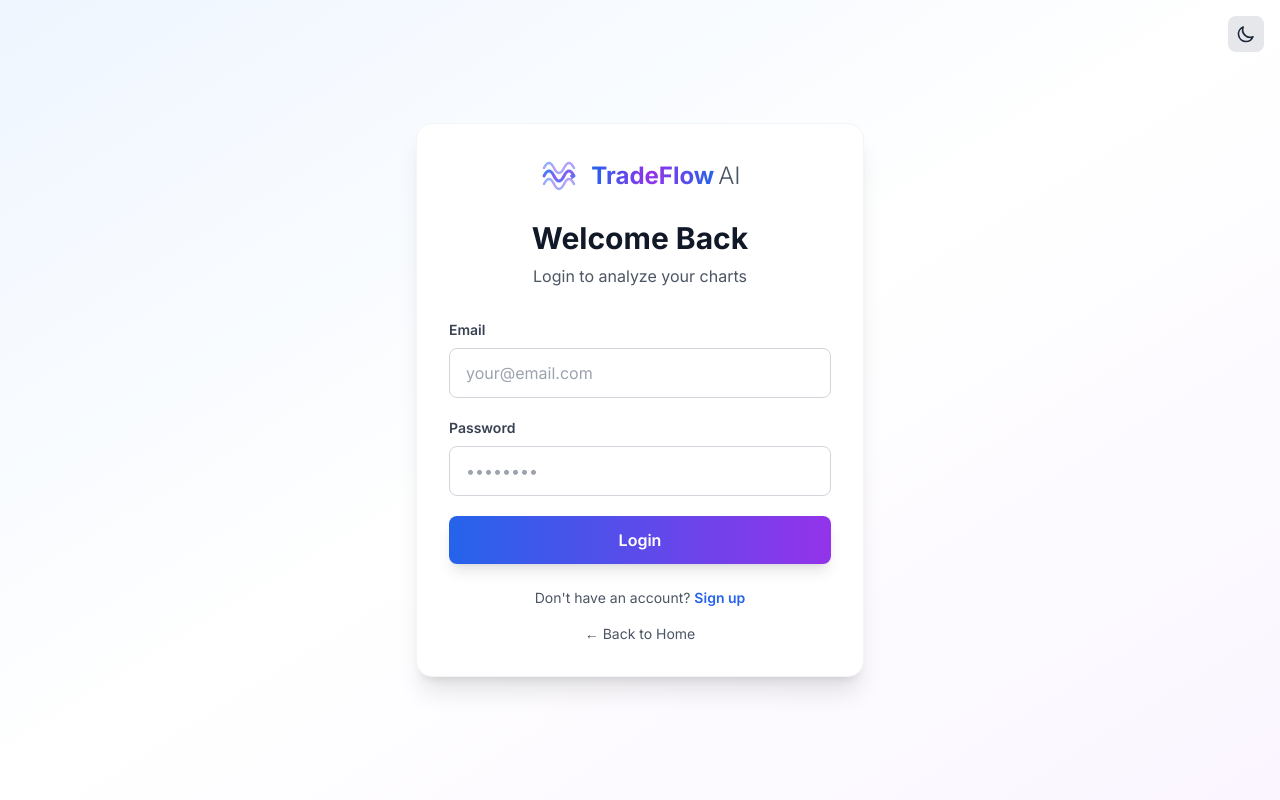
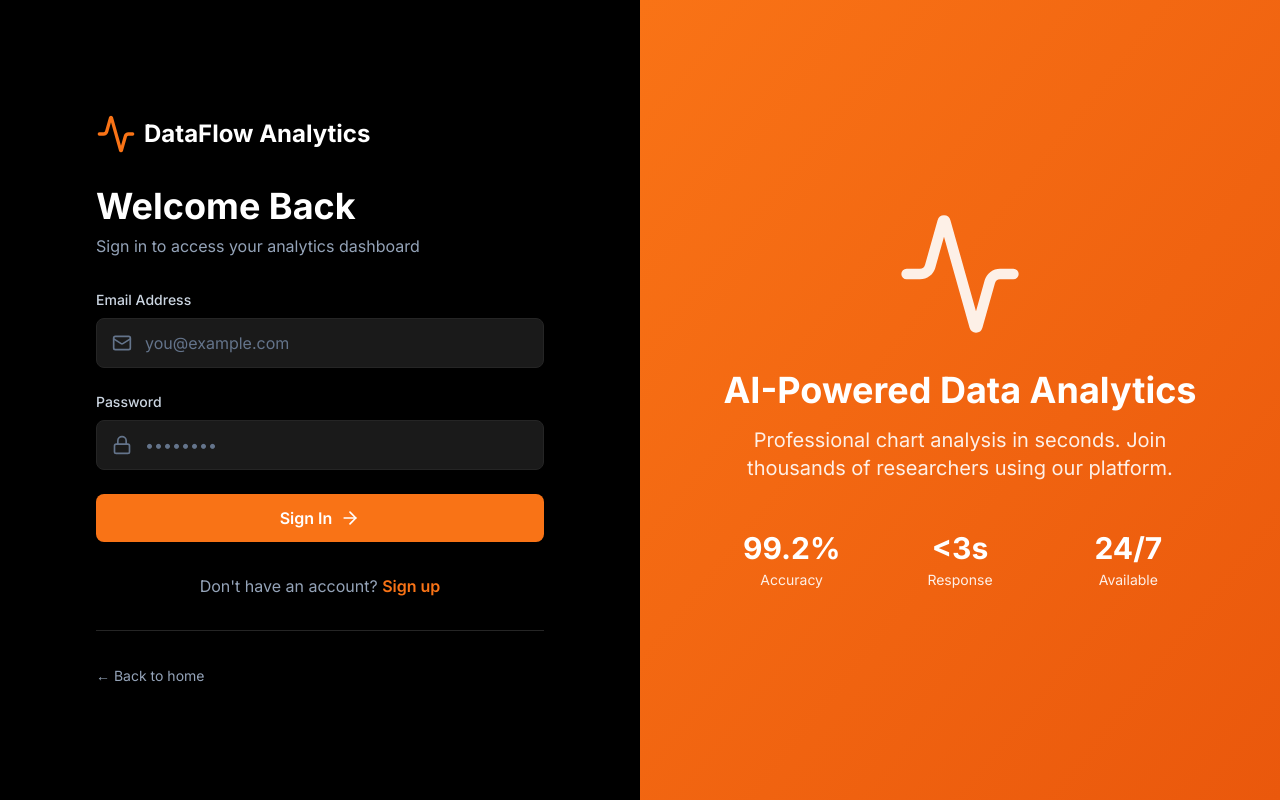
Before and after one commit to rochicenat/tradeflow-ai-frontend, a Next.js app: page /login in a window 1280 px wide. Built offline with nearby package versions, Linux system fonts and the light colour scheme.

Commit message:
Redesign login page - Trend IQ style

```diff
--- a/app/login/page.tsx
+++ b/app/login/page.tsx
@@ -1,149 +1,156 @@
 'use client';
 
-import { useState, useEffect } from 'react';
-import { useAuth } from '@/contexts/AuthContext';
+import { useState } from 'react';
+import { useRouter } from 'next/navigation';
 import Link from 'next/link';
-import { IconLogo } from '@/components/Logo';
 import { motion } from 'framer-motion';
+import { Activity, Mail, Lock, ArrowRight } from 'lucide-react';
+import toast from 'react-hot-toast';
 
 export default function LoginPage() {
+  const router = useRouter();
   const [email, setEmail] = useState('');
   const [password, setPassword] = useState('');
-  const [error, setError] = useState('');
   const [loading, setLoading] = useState(false);
-  const [theme, setTheme] = useState('light');
-  const [mounted, setMounted] = useState(false);
-  const { login } = useAuth();
 
-  useEffect(() => {
-    setMounted(true);
-    const savedTheme = localStorage.getItem('theme') || 'light';
-    setTheme(savedTheme);
-    if (savedTheme === 'dark') {
-      document.documentElement.classList.add('dark');
-    }
-  }, []);
-
-  const toggleTheme = () => {
-    const newTheme = theme === 'light' ? 'dark' : 'light';
-    setTheme(newTheme);
-    localStorage.setItem('theme', newTheme);
-    if (newTheme === 'dark') {
-      document.documentElement.classList.add('dark');
-    } else {
-      document.documentElement.classList.remove('dark');
-    }
-  };
-
-  const handleSubmit = async (e: React.FormEvent) => {
+  const handleLogin = async (e: React.FormEvent) => {
     e.preventDefault();
     setLoading(true);
-    setError('');
 
     try {
-      await login(email, password);
-    } catch (err: any) {
-      setError(err.message || 'Login failed');
+      const response = await fetch('https://tradeflow-ai-backend-production.up.railway.app/login', {
+        method: 'POST',
+        headers: { 'Content-Type': 'application/x-www-form-urlencoded' },
+        body: new URLSearchParams({ email, password })
+      });
+
+      if (!response.ok) {
+        throw new Error('Invalid credentials');
+      }
+
+      const data = await response.json();
+      localStorage.setItem('token', data.access_token);
+      toast.success('Welcome back!');
+      router.push('/dashboard');
+    } catch (error: any) {
+      toast.error(error.message || 'Login failed');
+    } finally {
       setLoading(false);
     }
   };
 
-  if (!mounted) return null;
+  return (
+    <div className="min-h-screen bg-black flex">
+      {/* Left Side - Form */}
+      <div className="w-full lg:w-1/2 flex items-center justify-center p-8">
+        <motion.div
+          initial={{ opacity: 0, y: 20 }}
+          animate={{ opacity: 1, y: 0 }}
+          transition={{ duration: 0.5 }}
+          className="w-full max-w-md"
+        >
+          {/* Logo */}
+          <Link href="/" className="flex items-center gap-2 mb-8">
+            <Activity className="w-10 h-10 text-orange-500" />
+            <span className="text-2xl font-bold text-white">DataFlow Analytics</span>
+          </Link>
 
-  return (
-    <div className="min-h-screen flex items-center justify-center bg-gradient-to-br from-blue-50 via-white to-purple-50 dark:from-gray-900 dark:via-gray-800 dark:to-gray-900 transition-colors duration-300">
-      {/* Theme Toggle - Top Right */}
-      <div className="fixed top-4 right-4">
-        <button
-          onClick={toggleTheme}
-          className="p-2 rounded-lg bg-gray-200 dark:bg-gray-700 hover:bg-gray-300 dark:hover:bg-gray-600 transition-colors"
-        >
-          {theme === 'light' ? (
-            <svg className="w-5 h-5 text-gray-800" fill="none" stroke="currentColor" viewBox="0 0 24 24">
-              <path strokeLinecap="round" strokeLinejoin="round" strokeWidth={2} d="M20.354 15.354A9 9 0 018.646 3.646 9.003 9.003 0 0012 21a9.003 9.003 0 008.354-5.646z" />
-            </svg>
-          ) : (
-            <svg className="w-5 h-5 text-yellow-400" fill="none" stroke="currentColor" viewBox="0 0 24 24">
-              <path strokeLinecap="round" strokeLinejoin="round" strokeWidth={2} d="M12 3v1m0 16v1m9-9h-1M4 12H3m15.364 6.364l-.707-.707M6.343 6.343l-.707-.707m12.728 0l-.707.707M6.343 17.657l-.707.707M16 12a4 4 0 11-8 0 4 4 0 018 0z" />
-            </svg>
-          )}
-        </button>
-      </div>
+          <h1 className="text-4xl font-bold text-white mb-2">Welcome Back</h1>
+          <p className="text-slate-400 mb-8">Sign in to access your analytics dashboard</p>
 
-      <motion.div
-        initial={{ y: 20, opacity: 0 }}
-        animate={{ y: 0, opacity: 1 }}
-        transition={{ duration: 0.5 }}
-        className="bg-white dark:bg-gray-800 p-8 rounded-2xl shadow-xl w-full max-w-md border border-gray-100 dark:border-gray-700 transition-colors duration-300"
-      >
-        <div className="flex justify-center mb-6">
-          <IconLogo />
-        </div>
-
-        <div className="text-center mb-8">
-          <h1 className="text-3xl font-bold text-gray-900 dark:text-white mb-2">
-            Welcome Back
-          </h1>
-          <p className="text-gray-600 dark:text-gray-400">Login to analyze your charts</p>
-        </div>
-
-        <form onSubmit={handleSubmit} className="space-y-5">
+          <form onSubmit={handleLogin} className="space-y-6">
             <div>
-            <label className="block text-sm font-semibold text-gray-700 dark:text-gray-300 mb-2">
-              Email
+              <label className="block text-sm font-medium text-slate-300 mb-2">
+                Email Address
               </label>
+              <div className="relative">
+                <Mail className="absolute left-4 top-1/2 -translate-y-1/2 w-5 h-5 text-slate-500" />
                 <input
                   type="email"
                   value={email}
                   onChange={(e) => setEmail(e.target.value)}
-              className="w-full px-4 py-3 border border-gray-300 dark:border-gray-600 bg-white dark:bg-gray-700 text-gray-900 dark:text-white rounded-lg focus:ring-2 focus:ring-blue-500 focus:border-transparent transition-all"
-              placeholder="your@email.com"
                   required
+                  className="w-full bg-[#1A1A1A] border border-[#252525] rounded-lg pl-12 pr-4 py-3 text-white placeholder-slate-500 focus:border-orange-500 focus:outline-none transition"
+                  placeholder="you@example.com"
                 />
+              </div>
             </div>
 
             <div>
-            <label className="block text-sm font-semibold text-gray-700 dark:text-gray-300 mb-2">
+              <label className="block text-sm font-medium text-slate-300 mb-2">
                 Password
               </label>
+              <div className="relative">
+                <Lock className="absolute left-4 top-1/2 -translate-y-1/2 w-5 h-5 text-slate-500" />
                 <input
                   type="password"
                   value={password}
                   onChange={(e) => setPassword(e.target.value)}
-              className="w-full px-4 py-3 border border-gray-300 dark:border-gray-600 bg-white dark:bg-gray-700 text-gray-900 dark:text-white rounded-lg focus:ring-2 focus:ring-blue-500 focus:border-transparent transition-all"
+                  required
+                  className="w-full bg-[#1A1A1A] border border-[#252525] rounded-lg pl-12 pr-4 py-3 text-white placeholder-slate-500 focus:border-orange-500 focus:outline-none transition"
                   placeholder="••••••••"
-              required
                 />
               </div>
-
-          {error && (
-            <div className="bg-red-50 dark:bg-red-900/30 border border-red-200 dark:border-red-800 text-red-700 dark:text-red-400 p-3 rounded-lg text-sm">
-              {error}
             </div>
-          )}
 
             <button
               type="submit"
               disabled={loading}
-            className="w-full bg-gradient-to-r from-blue-600 to-purple-600 hover:from-blue-700 hover:to-purple-700 text-white font-semibold py-3 rounded-lg transition-all transform hover:scale-[1.02] disabled:opacity-50 disabled:cursor-not-allowed shadow-lg"
+              className="w-full bg-orange-500 hover:bg-orange-600 text-white font-semibold py-3 rounded-lg transition flex items-center justify-center gap-2 disabled:opacity-50"
             >
-            {loading ? 'Logging in...' : 'Login'}
+              {loading ? 'Signing in...' : 'Sign In'}
+              <ArrowRight className="w-5 h-5" />
             </button>
           </form>
 
-        <p className="text-center mt-6 text-sm text-gray-600 dark:text-gray-400">
+          <div className="mt-8 text-center">
+            <p className="text-slate-400">
               Don't have an account?{' '}
-          <Link href="/signup" className="text-blue-600 dark:text-blue-400 hover:text-blue-700 dark:hover:text-blue-300 font-semibold">
+              <Link href="/signup" className="text-orange-500 hover:text-orange-400 font-semibold">
                 Sign up
               </Link>
             </p>
+          </div>
 
-        <p className="text-center mt-4 text-sm">
-          <Link href="/" className="text-gray-600 dark:text-gray-400 hover:text-gray-900 dark:hover:text-white">
-            ← Back to Home
+          <div className="mt-8 pt-8 border-t border-[#252525]">
+            <Link href="/" className="text-slate-400 hover:text-white transition text-sm">
+              ← Back to home
             </Link>
+          </div>
+        </motion.div>
+      </div>
+
+      {/* Right Side - Visual */}
+      <div className="hidden lg:flex w-1/2 bg-gradient-to-br from-orange-500 to-orange-600 items-center justify-center p-12">
+        <motion.div
+          initial={{ opacity: 0, scale: 0.9 }}
+          animate={{ opacity: 1, scale: 1 }}
+          transition={{ duration: 0.6, delay: 0.2 }}
+          className="text-center"
+        >
+          <Activity className="w-32 h-32 text-white mx-auto mb-8 opacity-90" />
+          <h2 className="text-4xl font-bold text-white mb-4">
+            AI-Powered Data Analytics
+          </h2>
+          <p className="text-xl text-white/90 max-w-md mx-auto">
+            Professional chart analysis in seconds. Join thousands of researchers using our platform.
           </p>
+          <div className="mt-12 grid grid-cols-3 gap-8 text-white">
+            <div>
+              <div className="text-3xl font-bold mb-1">99.2%</div>
+              <div className="text-sm opacity-90">Accuracy</div>
+            </div>
+            <div>
+              <div className="text-3xl font-bold mb-1">&lt;3s</div>
+              <div className="text-sm opacity-90">Response</div>
+            </div>
+            <div>
+              <div className="text-3xl font-bold mb-1">24/7</div>
+              <div className="text-sm opacity-90">Available</div>
+            </div>
+          </div>
         </motion.div>
+      </div>
     </div>
   );
 }
```
Lines whose indentation alone changed are shown as unchanged.
